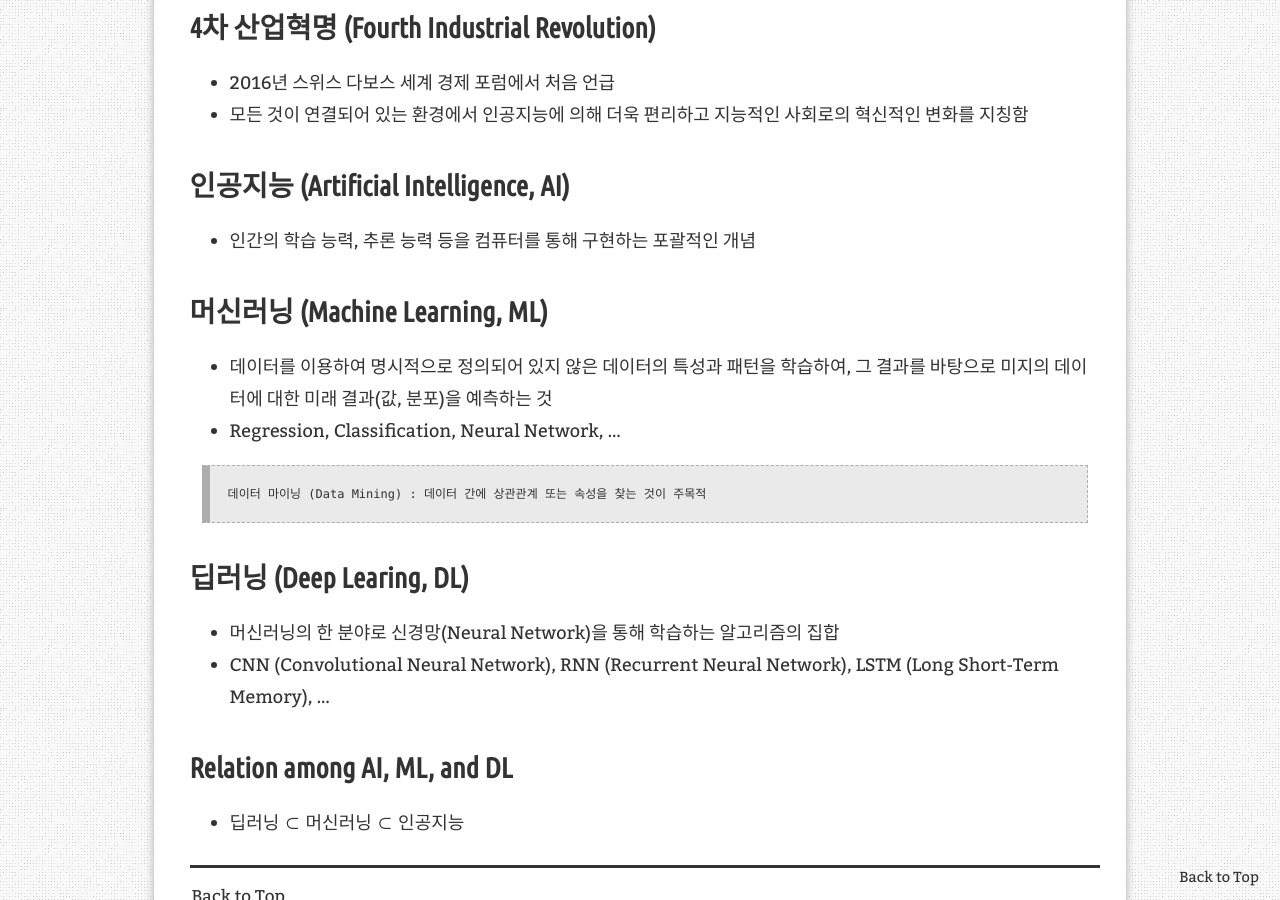
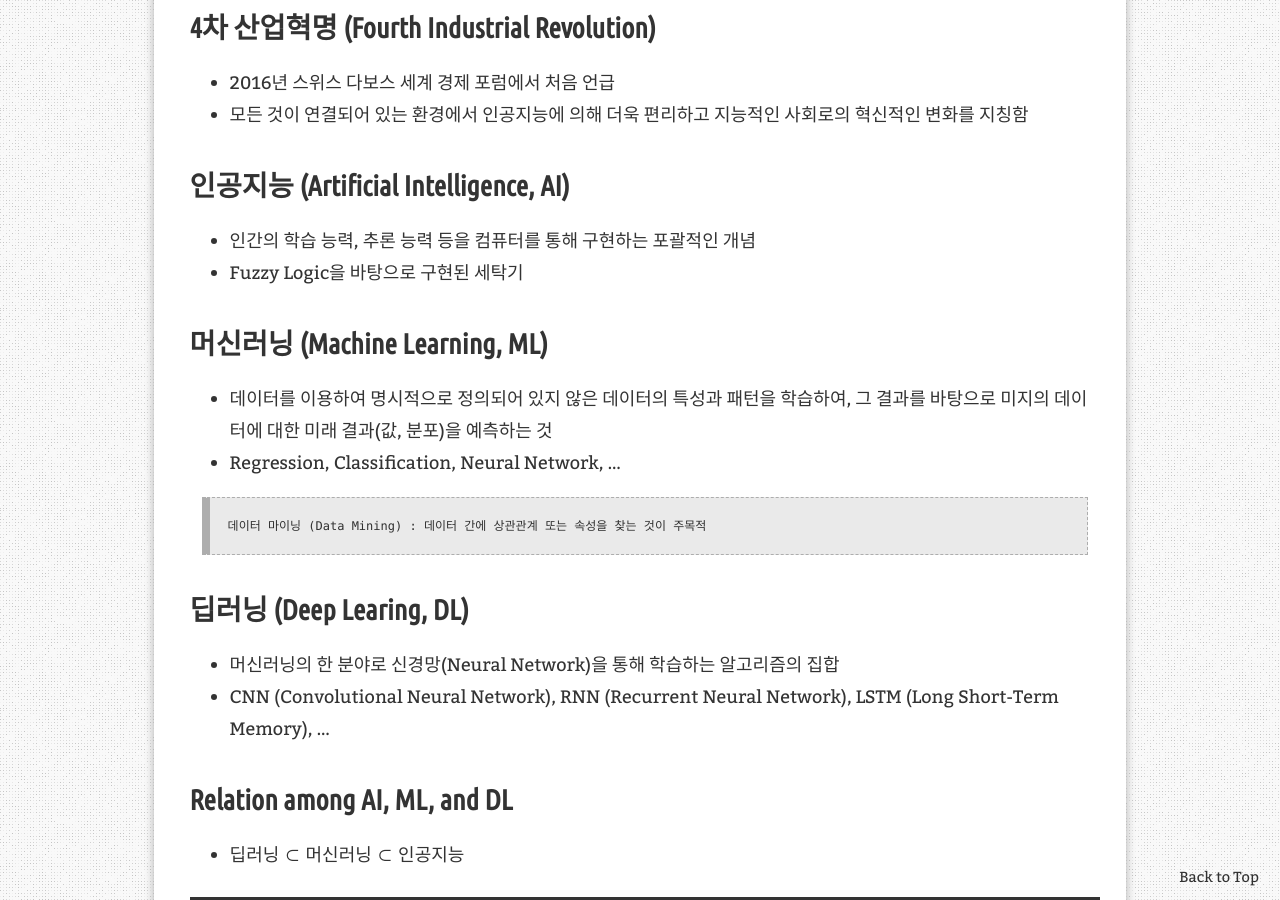
Before and after one commit to qpakzk/qpakzk.github.io, a Jekyll site: the page built from _posts/2018-09-04-[ML] CSE Special Lecture 2 : Class 1.md, in a window 1280 px wide and 900 px high, scrolled down 490 px. Built offline with Jekyll 4.4.1, drawn with Linux system fonts in a browser that asks for light colours; nearby versions of some CDN libraries; comment, search, counter and statistics services are not loaded.

Commit message:
posts: add an example of AI

```diff
--- a/_posts/2018-09-04-[ML] CSE Special Lecture 2 : Class 1.md
+++ b/_posts/2018-09-04-[ML] CSE Special Lecture 2 : Class 1.md
@@ -19,6 +19,7 @@ redirect_from:
 ## 인공지능 (Artificial Intelligence, AI)
 
 * 인간의 학습 능력, 추론 능력 등을 컴퓨터를 통해 구현하는 포괄적인 개념
+* Fuzzy Logic을 바탕으로 구현된 세탁기
 
 ## 머신러닝 (Machine Learning, ML)
 
```
